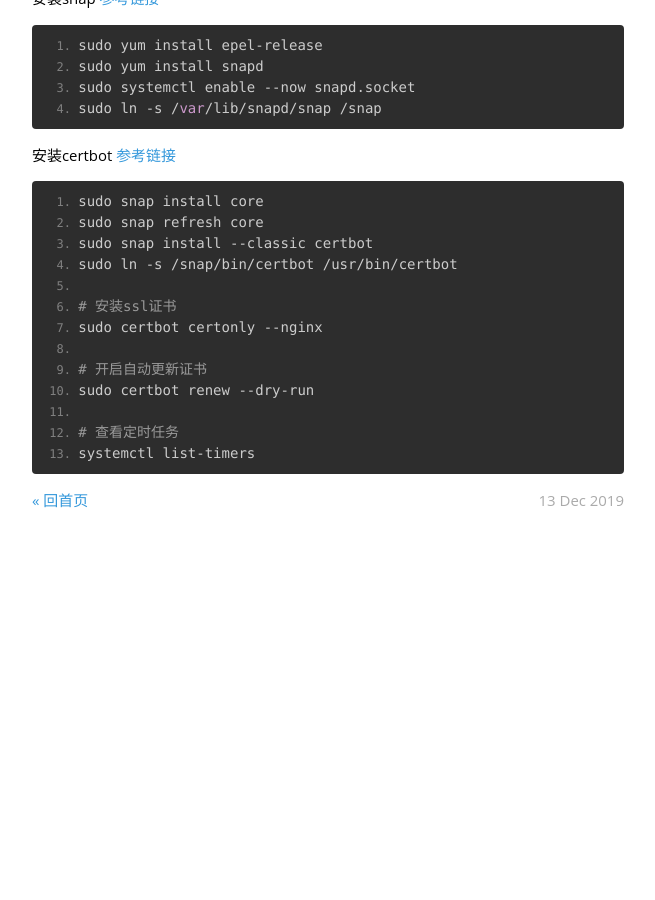
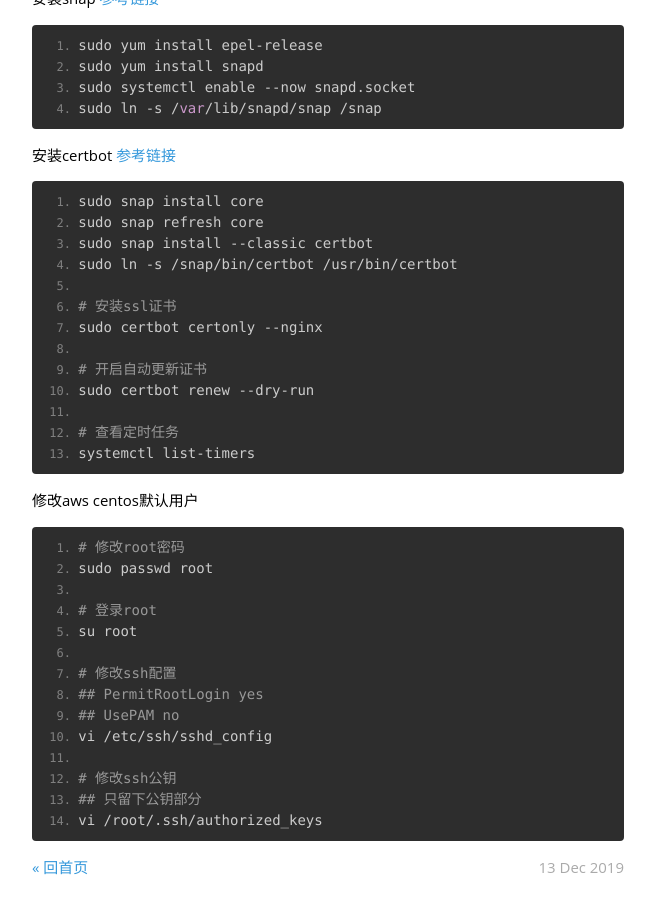
Before and after one commit to hiwjd/hiwjd.github.io, a Jekyll site: the page built from _posts/2019-12-13-centos7-deploy-note.markdown, in a window 1280 px wide and 900 px high, scrolled down 3450 px. Shown: the whole window, without its empty margins (312-967 px from the left). Built offline with Jekyll 4.4.1, drawn with Linux system fonts in a browser that asks for light colours; nearby versions of some CDN libraries; some web fonts are replaced; comment, search, counter and statistics services are not loaded; before the commit the page ends 3984 px from its top, so only the background shows below that.

Commit message:
Update 2019-12-13-centos7-deploy-note.markdown

````diff
--- a/_posts/2019-12-13-centos7-deploy-note.markdown
+++ b/_posts/2019-12-13-centos7-deploy-note.markdown
@@ -200,3 +200,22 @@ sudo certbot renew --dry-run
 # 查看定时任务
 systemctl list-timers
 ```
+
+修改aws centos默认用户
+
+```
+# 修改root密码
+sudo passwd root
+
+# 登录root
+su root
+
+# 修改ssh配置
+## PermitRootLogin yes
+## UsePAM no
+vi /etc/ssh/sshd_config
+
+# 修改ssh公钥
+## 只留下公钥部分
+vi /root/.ssh/authorized_keys
+```
````
